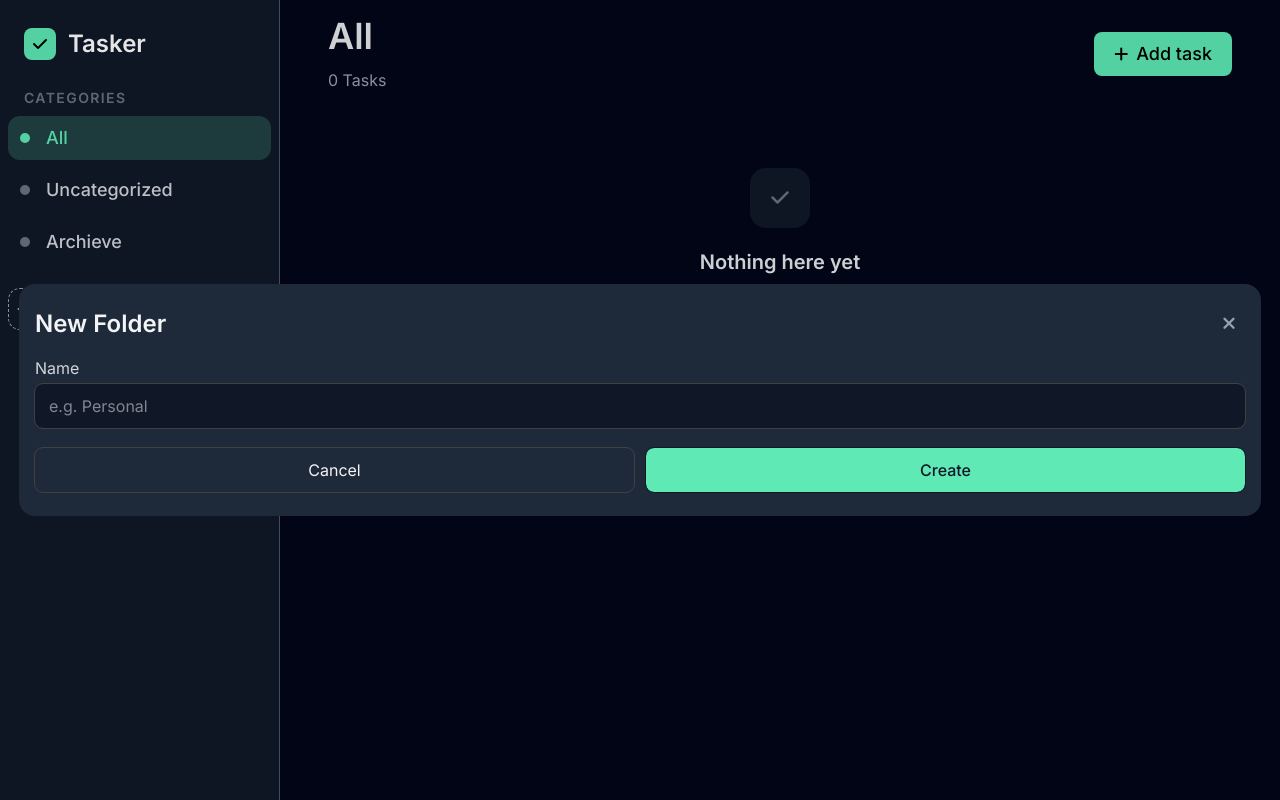
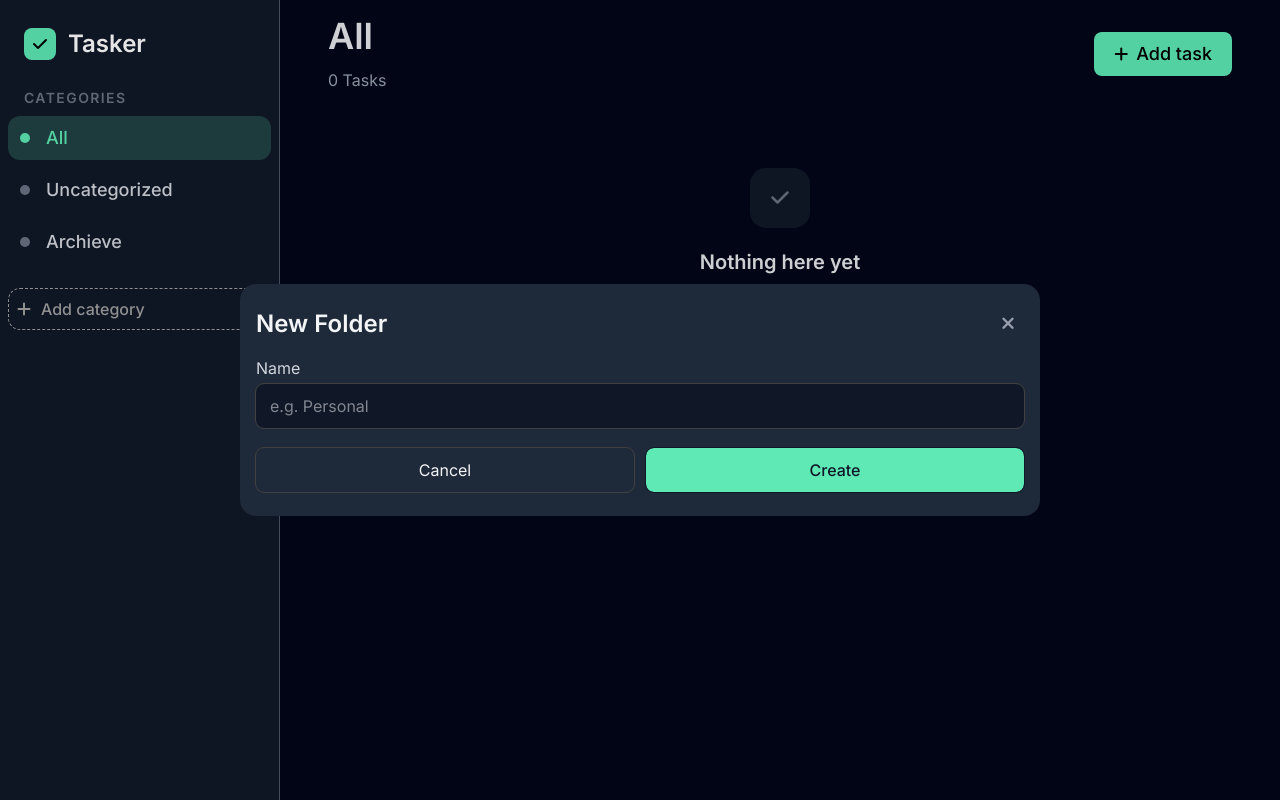
Before and after one commit to Pro100LaLka/todo-react, a React (Vite) app: page / in a window 1280 px wide. Both pictures are taken after a click on the button "Add category". Built offline with nearby package versions, Linux system fonts and the light colour scheme.

Commit message:
fix add folder modal width on desktop

```diff
--- a/src/components/Folders.jsx
+++ b/src/components/Folders.jsx
@@ -59,7 +59,7 @@ function Folders({ folders, selectedFolder, onClick, addFolder, onRemove }) {
             onClose={() => setFolderName("")}
             ref={dialogRef}
             onClick={handleDialogClickOutside}
-            className="m-auto w-full rounded-2xl bg-gray-800 text-gray-100"
+            className="m-auto w-full max-w-200 rounded-2xl bg-gray-800 text-gray-100"
           >
             <div className="px-4 py-6">
               <div className="mb-4 flex items-center justify-between">
```
